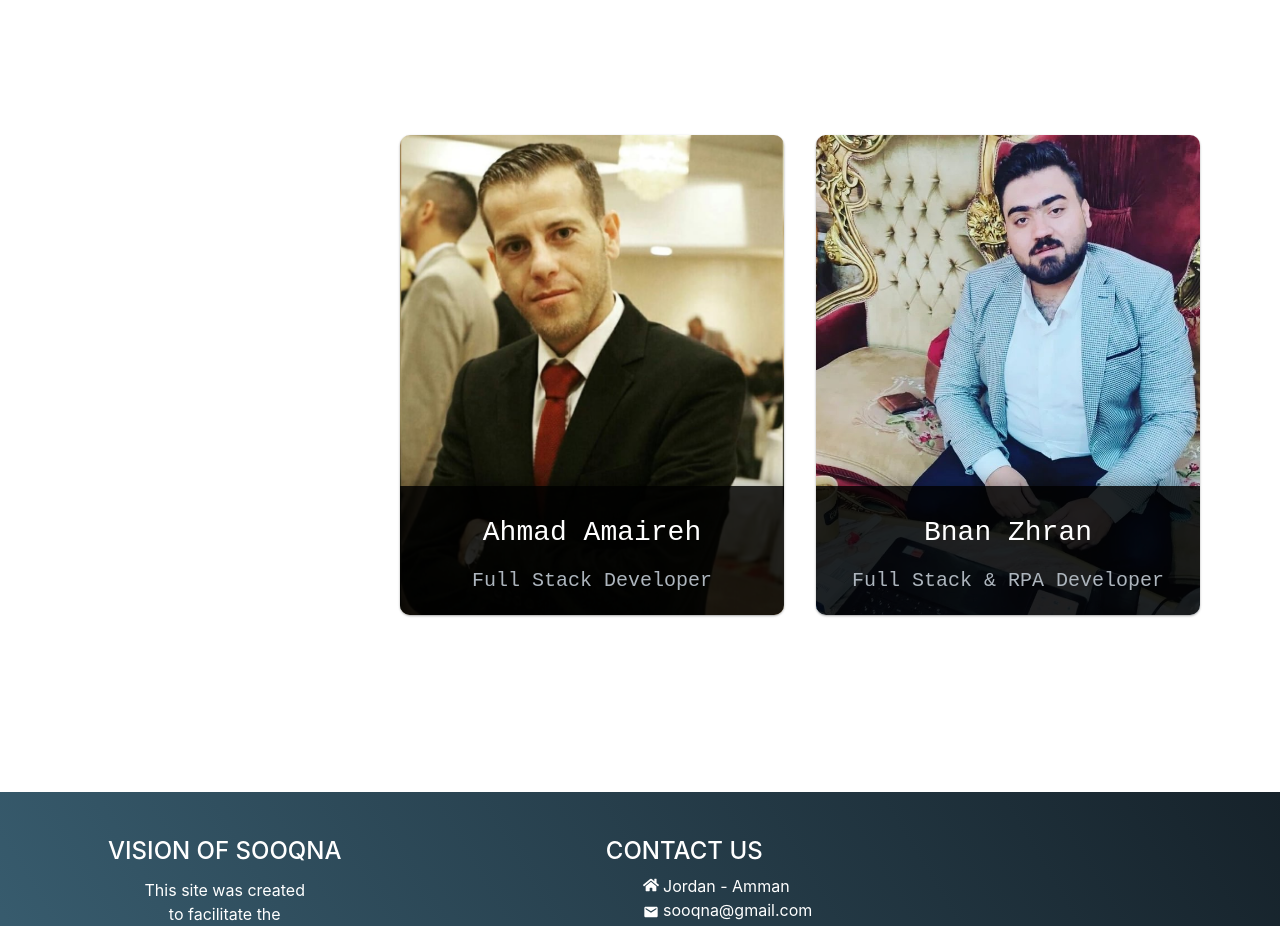
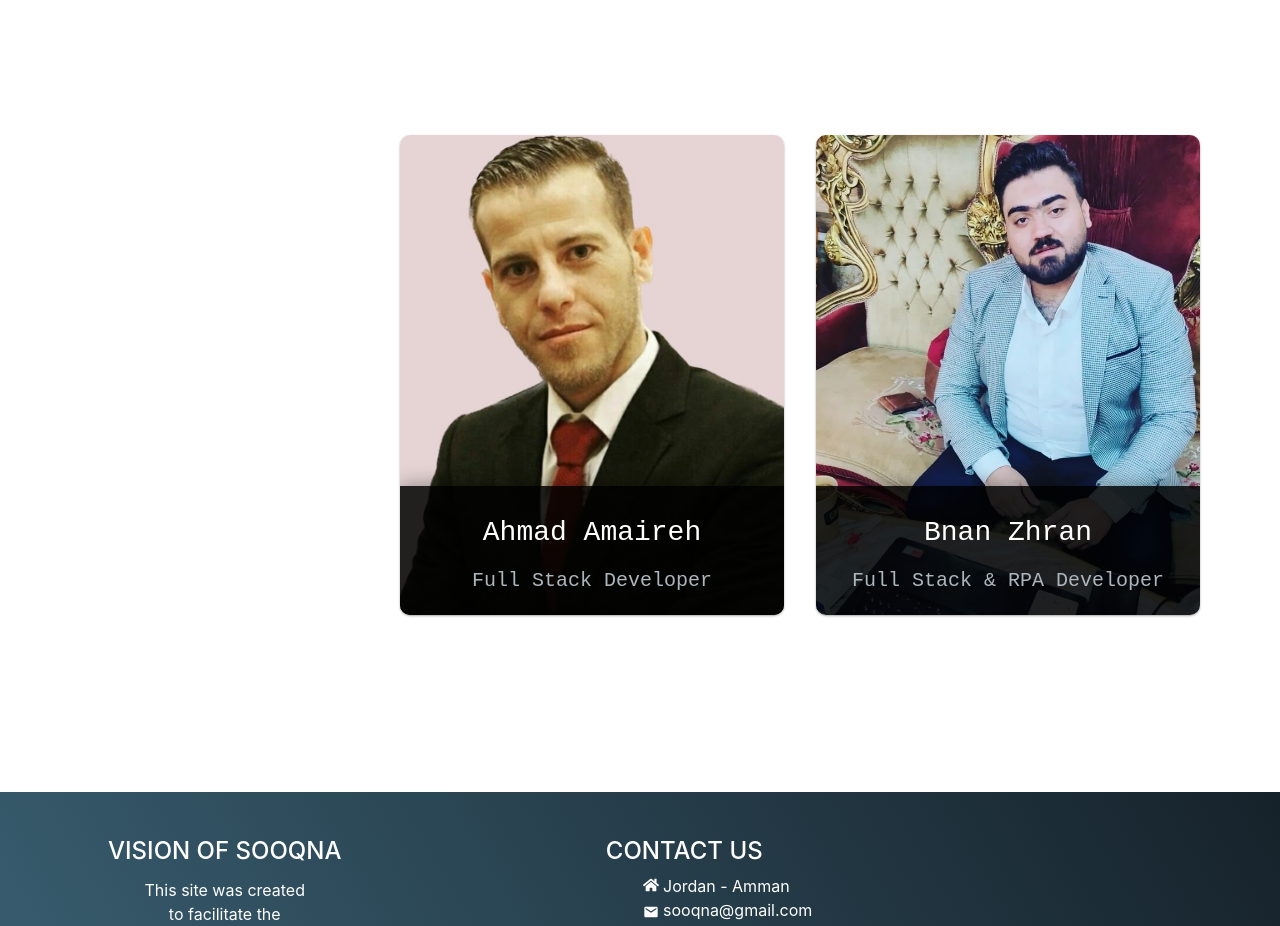
Before and after one commit to Full-Stack-Squad-js02/Sooqna-FrontEnd, a React (Create React App) app: page /about in a window 1280 px wide. Shown: the part 1580-2506 px from the top of the page. Built offline with nearby package versions, Linux system fonts and the light colour scheme; no server answers.

Commit message:
apdate img

```diff
--- a/src/components/About/AboutCards.jsx
+++ b/src/components/About/AboutCards.jsx
@@ -32,7 +32,7 @@ function AboutCards() {
         name: 'Ahmad Amaireh',
         nickName: 'Full Stack Developer',
         breif: 'Senior Quality Assurance, and he have good knowledg in those language ~Java Scribt , HTML , CSS~.',
-        image: require('./AboutAssets/Ahmad.png'),
+        image: require('./AboutAssets/Ahmad.jpg'),
         github: 'https://github.com/AhmadAmaireh?tab=repositories',
         linkekIn: 'https://www.linkedin.com/in/ahmad-al-amaireh-95466b74/'
     },
```
Also changed, not shown: src/components/About/AboutAssets/Ahmad.jpg (added), src/components/About/AboutAssets/Ahmad.png (deleted).
